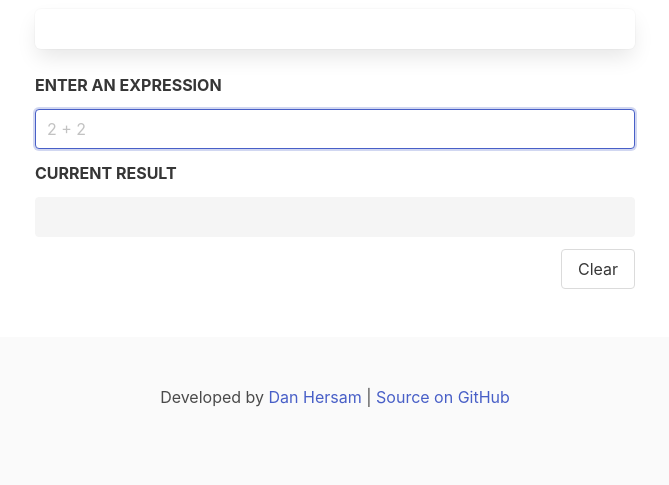
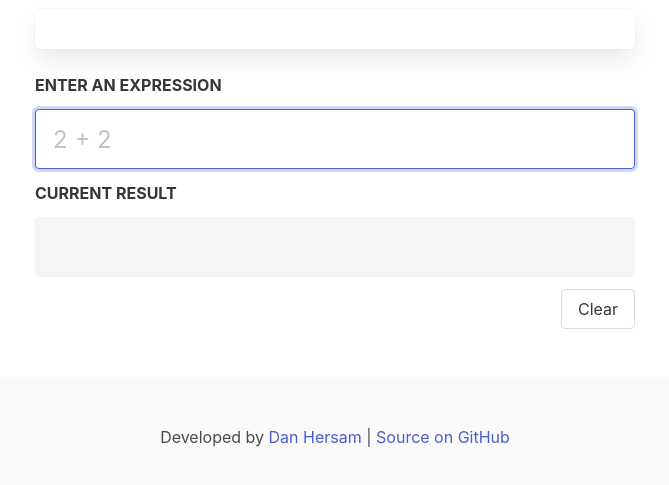
Before and after one commit to jaden/text-calc, a plain HTML site: page public/index.html in a window 1280 px wide. Shown: the part 135-620 px from the top of the page, without its empty margins (305-974 px from the left). Drawn offline with Linux system fonts and the light colour scheme.

Commit message:
Increase font size for improved readability

```diff
--- a/public/index.html
+++ b/public/index.html
@@ -28,7 +28,7 @@
 
     #historyLog {
       font-family: monospace;
-      font-size: 1.3em;
+      font-size: 1.5em;
       max-height: 400px;
       overflow-y: scroll;
     }
@@ -71,7 +71,7 @@
 
       <div class="field">
         <div class="control is-expanded">
-          <input class="input" id="expression" type="text" placeholder="2 + 2" v-model="expression"
+          <input class="input is-large" id="expression" type="text" placeholder="2 + 2" v-model="expression"
             v-on:keyup.enter="addToHistory"
             v-on:keyup.up="showLastExpression"
             v-on:keyup.down="clearExpression"
@@ -88,7 +88,7 @@
 
       <div class="field">
         <div class="control is-expanded">
-          <input class="input" type="text" placeholder="" v-model="result" disabled>
+          <input class="input is-large" type="text" placeholder="" v-model="result" disabled>
         </div>
       </div>
 
```
